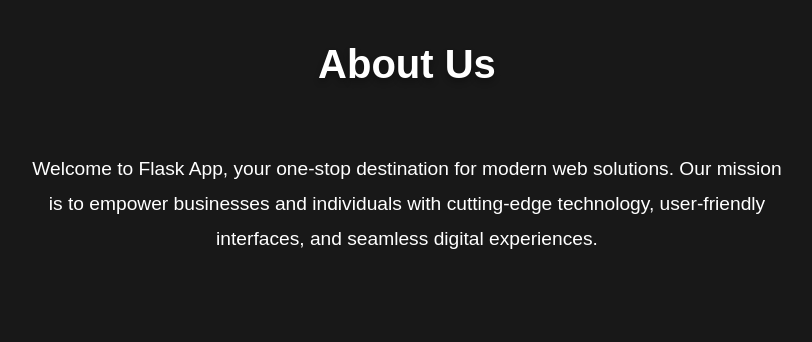
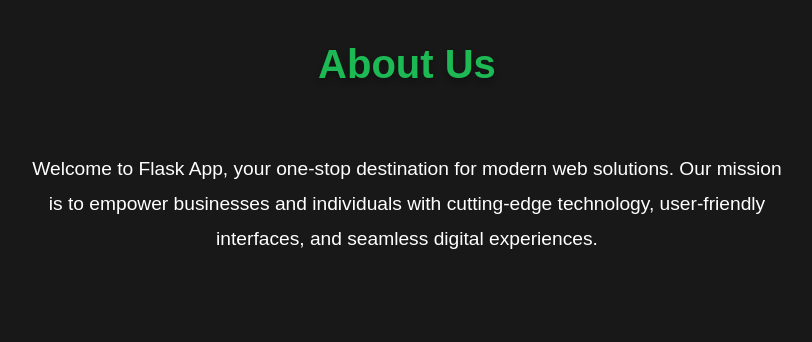
Before and after one commit to arnav0418/flask-iot-dashboard, a Flask app: page /about in a window 1280 px wide. Shown: the part 78-420 px from the top of the page, without its empty margins (233-1045 px from the left). Run offline with Flask 3, Linux system fonts and the light colour scheme.

Commit message:
updated about.css

```diff
--- a/project/static/css/about.css
+++ b/project/static/css/about.css
@@ -3,7 +3,7 @@ h2 {
     font-size: 2.5rem;
     text-align: center;
     margin-top: 2rem;
-    color: var(--accent-color);
+    color: #1db954;
     text-shadow: 0 4px 6px rgba(0, 0, 0, 0.3);
   }
 
```
